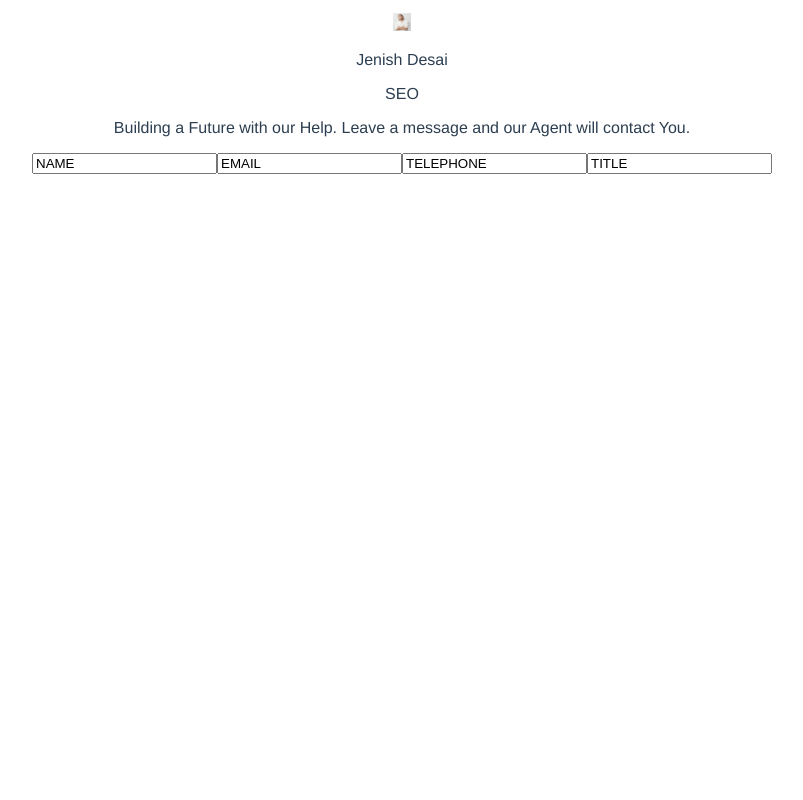
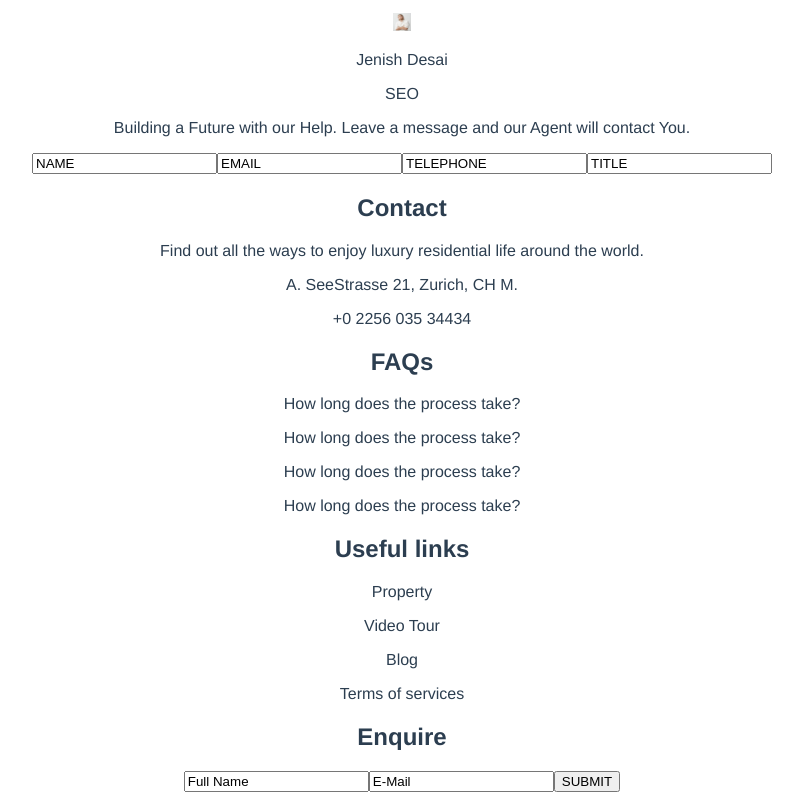
Before and after one commit to TheSirsh/villa-vue, a Vue app: page / in a window 1280 px wide. Shown: the part 2436-3236 px from the top of the page, without its empty margins (238-1041 px from the left). Before the commit the page ends 2618 px from the top, so only its background shows below. Built offline with nearby package versions, Linux system fonts and the light colour scheme.

Commit message:
feat: add basic footer section

```diff
--- a/src/App.vue
+++ b/src/App.vue
@@ -6,6 +6,7 @@
     <property/>
     <amenities/>
     <team/>
+    <footr/>
   </div>
 </template>
 
@@ -16,11 +17,12 @@
   import property from "@/components/property/property.vue";
   import amenities from "@/components/amenities/amenities.vue";
   import team from "@/components/team/team.vue";
+  import footr from "@/components/footer/footr.vue"
 
   export default {
     name: 'App',
     components: {
-      headr, banner, residence, property, amenities, team,
+      headr, banner, residence, property, amenities, team, footr,
     }
   }
 </script>
--- /dev/null
+++ b/src/components/footer/contact.vue
@@ -0,0 +1,14 @@
+<template>
+  <div>
+    <h2>Contact</h2>
+    <p>Find out all the ways to enjoy luxury residential life around the world.</p>
+    <p>A. SeeStrasse 21, Zurich, CH M.</p>
+    <p>+0 2256 035 34434</p>
+  </div>
+</template>
+
+<script>
+  export default {
+
+  }
+</script>
--- /dev/null
+++ b/src/components/footer/enquire.vue
@@ -0,0 +1,16 @@
+<template>
+  <div>
+    <h2>Enquire</h2>
+    <form action="">
+      <input type="text" value="Full Name">
+      <input type="email" value="E-Mail">
+      <input type="submit" value="SUBMIT">
+    </form>
+  </div>
+</template>
+
+<script>
+  export default {
+
+  }
+</script>
--- /dev/null
+++ b/src/components/footer/faqs.vue
@@ -0,0 +1,15 @@
+<template>
+  <div>
+    <h2>FAQs</h2>
+    <p>How long does the process take?</p>
+    <p>How long does the process take?</p>
+    <p>How long does the process take?</p>
+    <p>How long does the process take?</p>
+  </div>
+</template>
+
+<script>
+  export default {
+
+  }
+</script>
--- /dev/null
+++ b/src/components/footer/footr.vue
@@ -0,0 +1,21 @@
+<template>
+  <footer>
+    <contact/>
+    <faqs/>
+    <links/>
+    <enquire/>
+  </footer>
+</template>
+
+<script>
+  import contact from "@/components/footer/contact.vue";
+  import faqs from "@/components/footer/faqs.vue";
+  import links from "@/components/footer/links.vue";
+  import enquire from "@/components/footer/enquire.vue";
+
+  export default {
+    components: {
+      contact, faqs, links, enquire,
+    }
+  }
+</script>
--- /dev/null
+++ b/src/components/footer/links.vue
@@ -0,0 +1,15 @@
+<template>
+  <div>
+    <h2>Useful links</h2>
+    <p>Property</p>
+    <p>Video Tour</p>
+    <p>Blog</p>
+    <p>Terms of services</p>
+  </div>
+</template>
+
+<script>
+  export default {
+
+  }
+</script>
```
